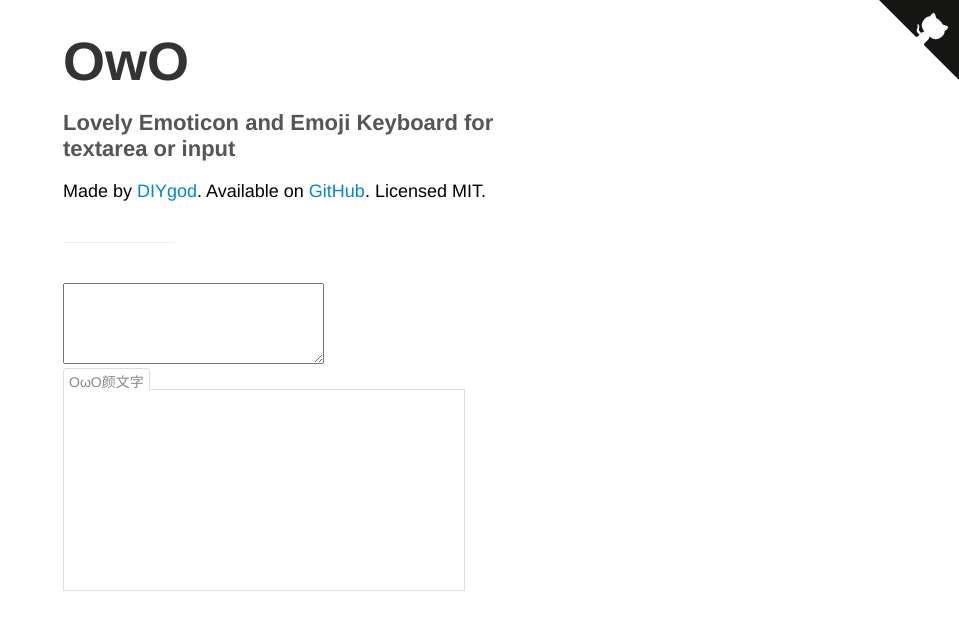
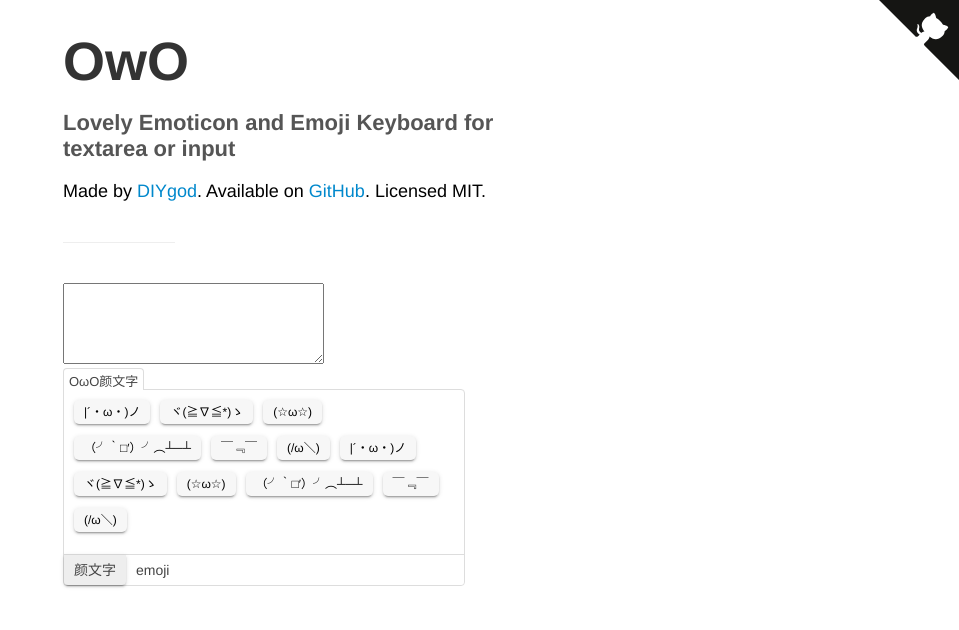
Before and after one commit to DIYgod/OwO, a website: page demo/index.html in a window 1280 px wide. Shown: the whole page, without its empty margins (321-1280 px from the left). Drawn offline with Linux system fonts and the light colour scheme.

Commit message:
adjust css

```diff
--- a/demo/index.html
+++ b/demo/index.html
@@ -55,7 +55,28 @@
         <textarea class="OwO-textarea" cols="30" rows="5"></textarea>
         <div class="OwO OwO-open">
             <div class="OwO-logo">OωO颜文字</div>
-            <div class="OwO-body"></div>
+            <div class="OwO-body" style="width: 400px;">
+                <ul class="OwO-items" style="max-height: 180px;">
+                    <li title="Hi">|´・ω・)ノ</li>
+                    <li title="开心">ヾ(≧∇≦*)ゝ</li>
+                    <li title="星星眼">(☆ω☆)</li>
+                    <li title="掀桌">（╯‵□′）╯︵┴─┴</li>
+                    <li title="流口水">￣﹃￣</li>
+                    <li title="捂脸">(/ω＼)</li>
+                    <li title="Hi">|´・ω・)ノ</li>
+                    <li title="开心">ヾ(≧∇≦*)ゝ</li>
+                    <li title="星星眼">(☆ω☆)</li>
+                    <li title="掀桌">（╯‵□′）╯︵┴─┴</li>
+                    <li title="流口水">￣﹃￣</li>
+                    <li title="捂脸">(/ω＼)</li>
+                </ul>
+                <div class="OwO-bar">
+                    <ul class="OwO-packages">
+                        <li class="OwO-package-active">颜文字</li>
+                        <li>emoji</li>
+                    </ul>
+                </div>
+            </div>
         </div>
     </div>
     <script src="../dist/OwO.min.js"></script>
--- a/package.json
+++ b/package.json
@@ -1,6 +1,6 @@
 {
   "name": "owo",
-  "version": "1.0.0",
+  "version": "0.0.1",
   "description": "Lovely Emoticon and Emoji Keyboard for textarea or input",
   "main": "dist/OwO.min.js",
   "scripts": {
--- a/src/OwO.scss
+++ b/src/OwO.scss
@@ -11,6 +11,7 @@
         .OwO-logo {
             border-radius: 4px 4px 0 0;
             border-bottom: none;
+            color: #444;
         }
         .OwO-body {
             display: block;
@@ -24,7 +25,7 @@
         background: #fff;
         border: 1px solid #ddd;
         border-radius: 4px;
-        font-size: 14px;
+        font-size: 13px;
         padding: 2px 5px;
         cursor: pointer;
         height: 22px;
@@ -37,10 +38,70 @@
         display: none;
         position: absolute;
         width: 400px;
-        height: 200px;
         background: #fff;
         border: 1px solid #ddd;
         z-index: 1;
         top: 21px;
+        border-radius: 0 4px 4px 4px;
+
+        .OwO-items {
+            padding: 10px;
+            margin: 0;
+            overflow: scroll;
+            font-size: 0;
+
+            li {
+                list-style-type: none;
+                background: #f7f7f7;
+                padding: 5px 10px;
+                border-radius: 5px;
+                display: inline-block;
+                font-size: 12px;
+                line-height: 14px;
+                margin: 0 10px 12px 0;
+                cursor: pointer;
+                box-shadow: 0 2px 2px 0 rgba(0,0,0,.14),0 3px 1px -2px rgba(0,0,0,.2),0 1px 5px 0 rgba(0,0,0,.12);
+                transition: .3s;
+
+                &:hover {
+                    background: #eee;
+                }
+            }
+        }
+
+        .OwO-bar {
+            width: 100%;
+            height: 30px;
+            border-top: 1px solid #ddd;
+            background: #fff;
+            border-radius: 0 0 4px 4px;
+            color: #444;
+
+            .OwO-packages {
+                margin: 0;
+                padding: 0;
+                font-size: 0;
+
+                li {
+                    list-style-type: none;
+                    display: inline-block;
+                    line-height: 30px;
+                    font-size: 14px;
+                    padding: 0 10px;
+                    cursor: pointer;
+
+                    &:hover {
+                        background: #eee;
+                    }
+                }
+
+                .OwO-package-active {
+                    background: #eee;
+                    box-shadow: 0 2px 2px 0 rgba(0,0,0,.14),0 3px 1px -2px rgba(0,0,0,.2),0 1px 5px 0 rgba(0,0,0,.12);
+                    transition: .3s;
+                    border-radius: 0 0 4px 4px;
+                }
+            }
+        }
     }
 }
```
Also changed, not shown: dist/OwO.min.css.
